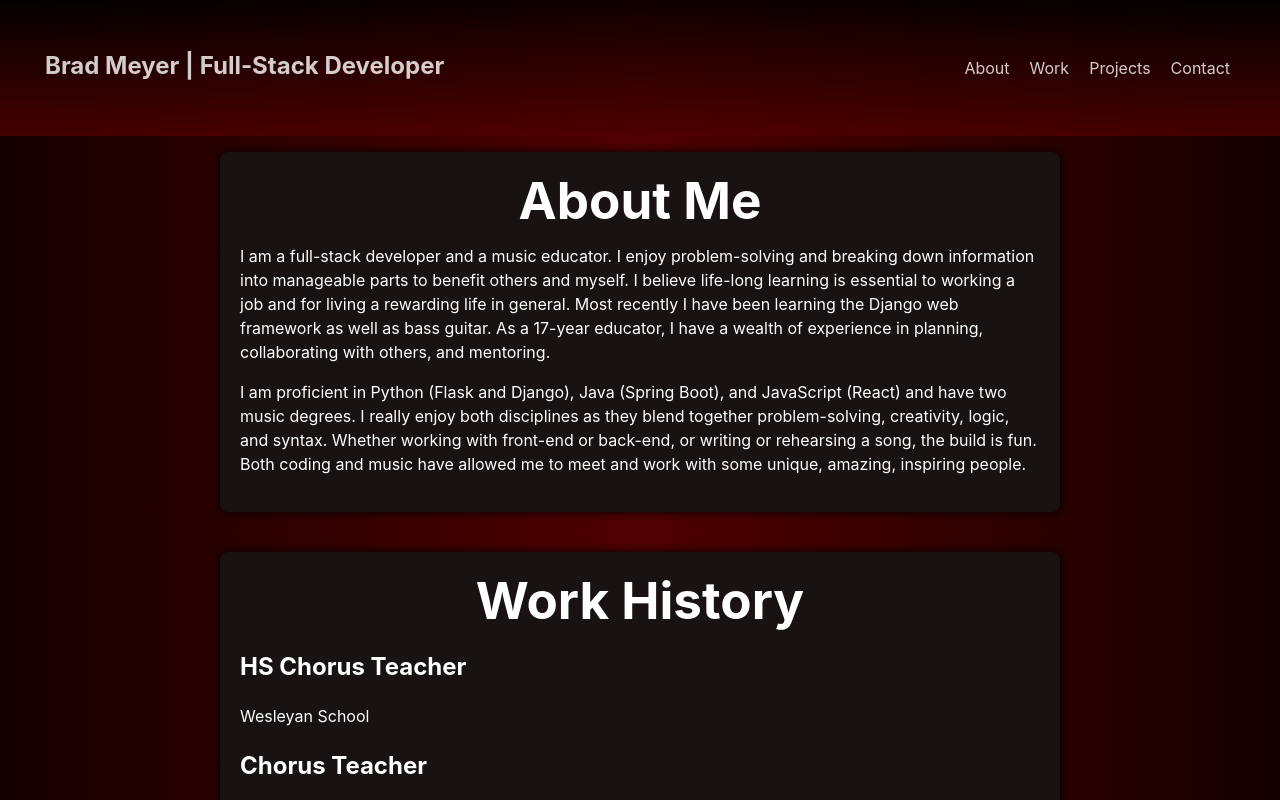
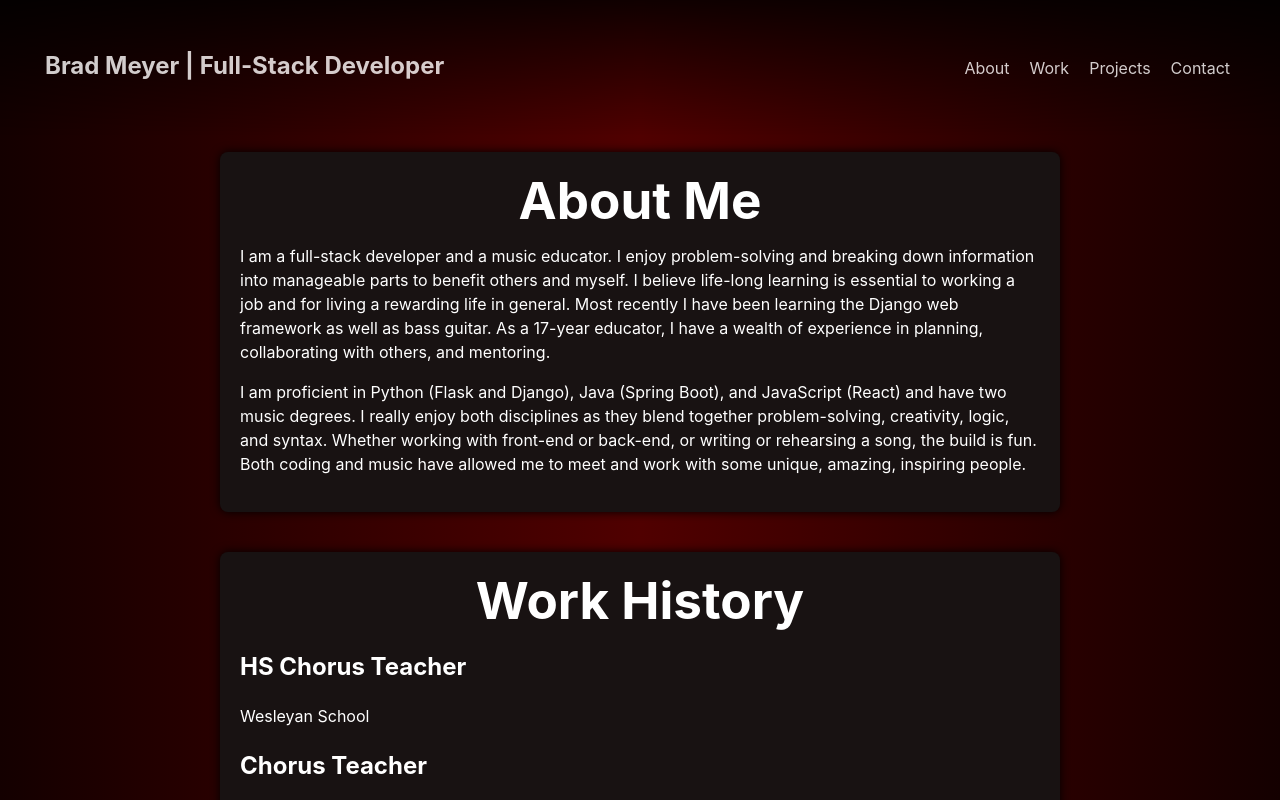
Before and after one commit to Wbradmeyer/vitePortfolio, a Vue app: page / in a window 1280 px wide. Shown: the top 800 px of the page. Built offline with nearby package versions, Linux system fonts and the light colour scheme.

Commit message:
nav grad 2

```diff
--- a/src/components/NavBar.vue
+++ b/src/components/NavBar.vue
@@ -30,7 +30,7 @@ import { ref } from 'vue'
   top: 0;
   left: 0;
   /* background-color: black; */
-  background-image: linear-gradient(black, rgb(80, 0, 0));
+  background-image: linear-gradient(black, rgba(0, 0, 0, 0));
   opacity: 0.8;
 }
 
```
